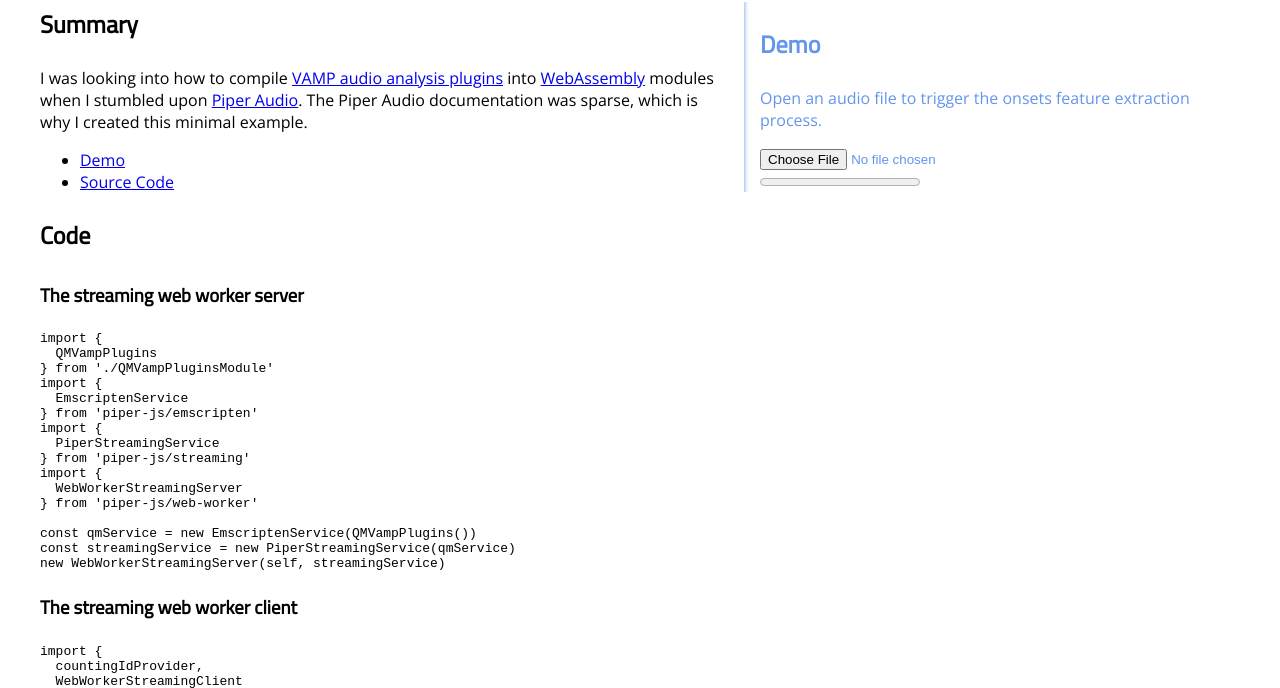
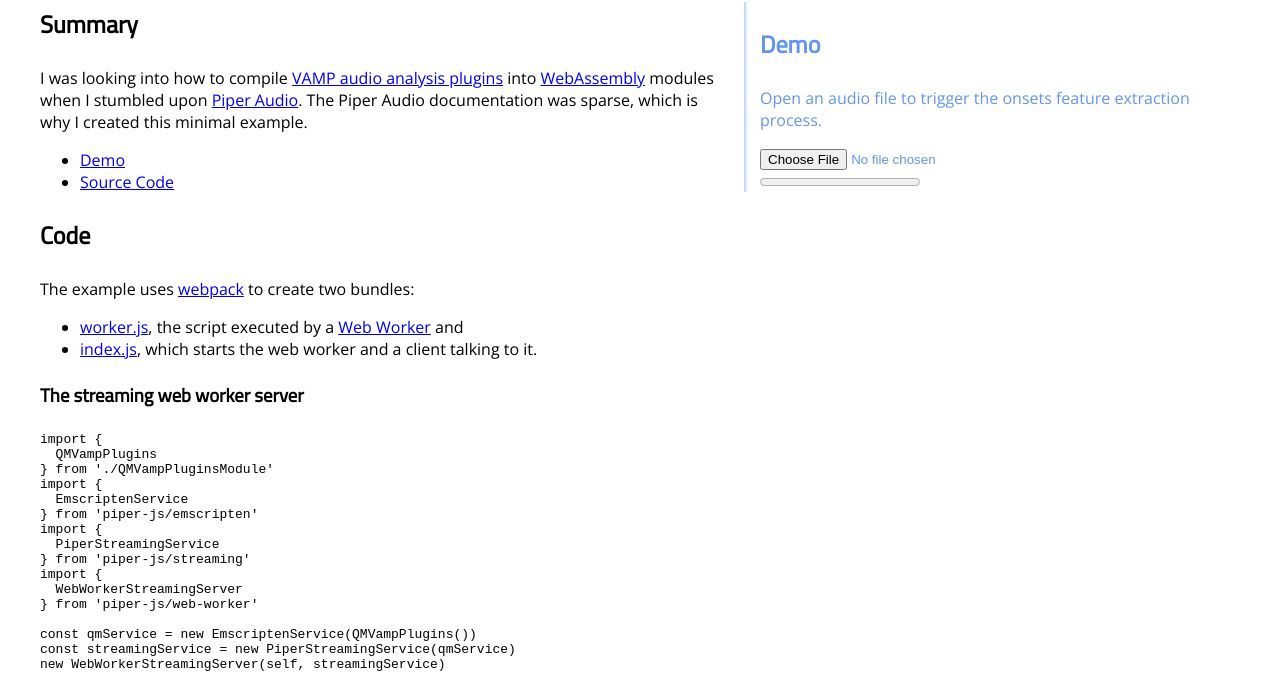
Before and after one commit to jawebada/piper-audio-example-streaming-web-worker, a website: page docs/index.html in a window 1280 px wide. Shown: the part 101-789 px from the top of the page. Drawn offline with nearby package versions, Linux system fonts and the light colour scheme.

Commit message:
Document bundles

```diff
--- a/docs/index.html
+++ b/docs/index.html
@@ -30,6 +30,13 @@
 <li><a href="https://github.com/jawebada/piper-audio-example-streaming-web-worker">Source Code</a></li>
 </ul>
 <h2>Code</h2>
+<p>The example uses <a href="https://webpack.js.org/">webpack</a> to create two bundles:</p>
+<ul>
+<li><a href="https://github.com/jawebada/piper-audio-example-streaming-web-worker/blob/master/src/worker.js">worker.js</a>,
+the script executed by a <a href="https://developer.mozilla.org/en-US/docs/Web/API/Web_Workers_API">Web Worker</a> and</li>
+<li><a href="https://github.com/jawebada/piper-audio-example-streaming-web-worker/blob/master/src/index.js">index.js</a>,
+which starts the web worker and a client talking to it.</li>
+</ul>
 <h3>The streaming web worker server</h3>
 <pre><code class="language-javascript">import {
   QMVampPlugins
```
Also changed, not shown: README.md.
